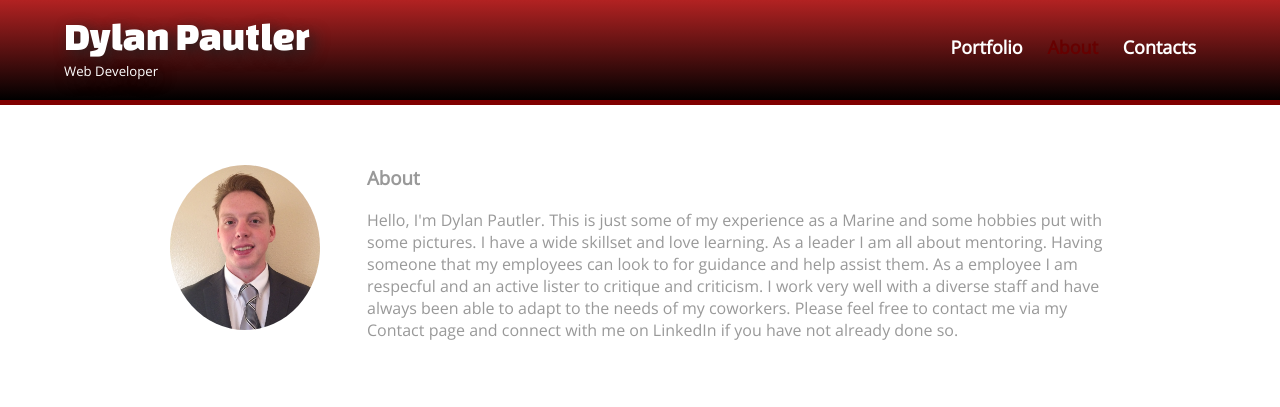
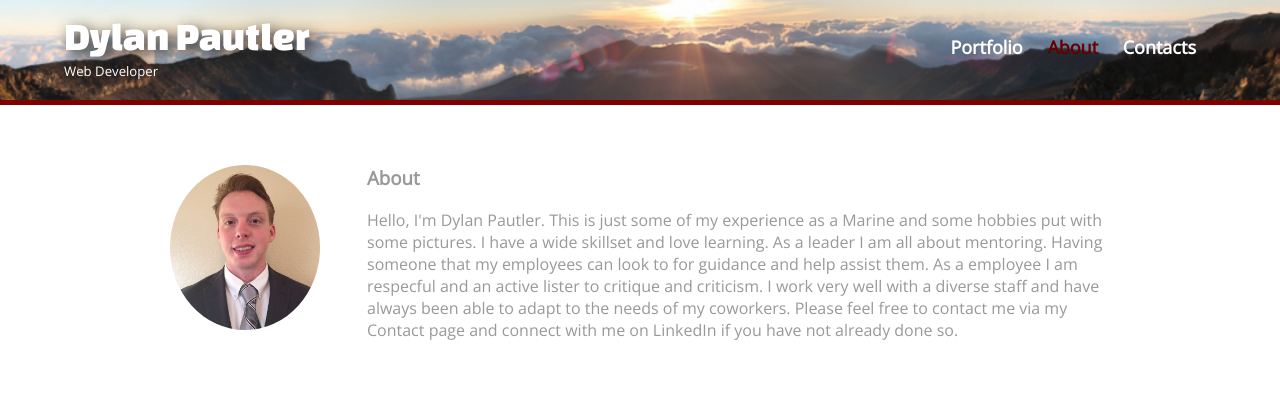
Before and after one commit to Dylan-Pautler/aboutme, a plain HTML site: page DylansWebsite/DylansWebsite/about.html in a window 1280 px wide. Shown: the top 407 px of the page. Drawn offline with nearby package versions, Linux system fonts and the light colour scheme.

Commit message:
BG for about and contact

```diff
--- a/DylansWebsite/DylansWebsite/about.html
+++ b/DylansWebsite/DylansWebsite/about.html
@@ -10,7 +10,7 @@
     <meta name="viewport" content="width==device-width, initial-scale=1.0">
 </head>
 <body>
-    <header>
+    <header class="headerpic">
         <a href="index.html" id="logo">
             <h1>Dylan Pautler</h1>
             <h2>Web Developer</h2>
```
Also changed, not shown: DylansWebsite/DylansWebsite/contact.html (+1 -1 lines).
